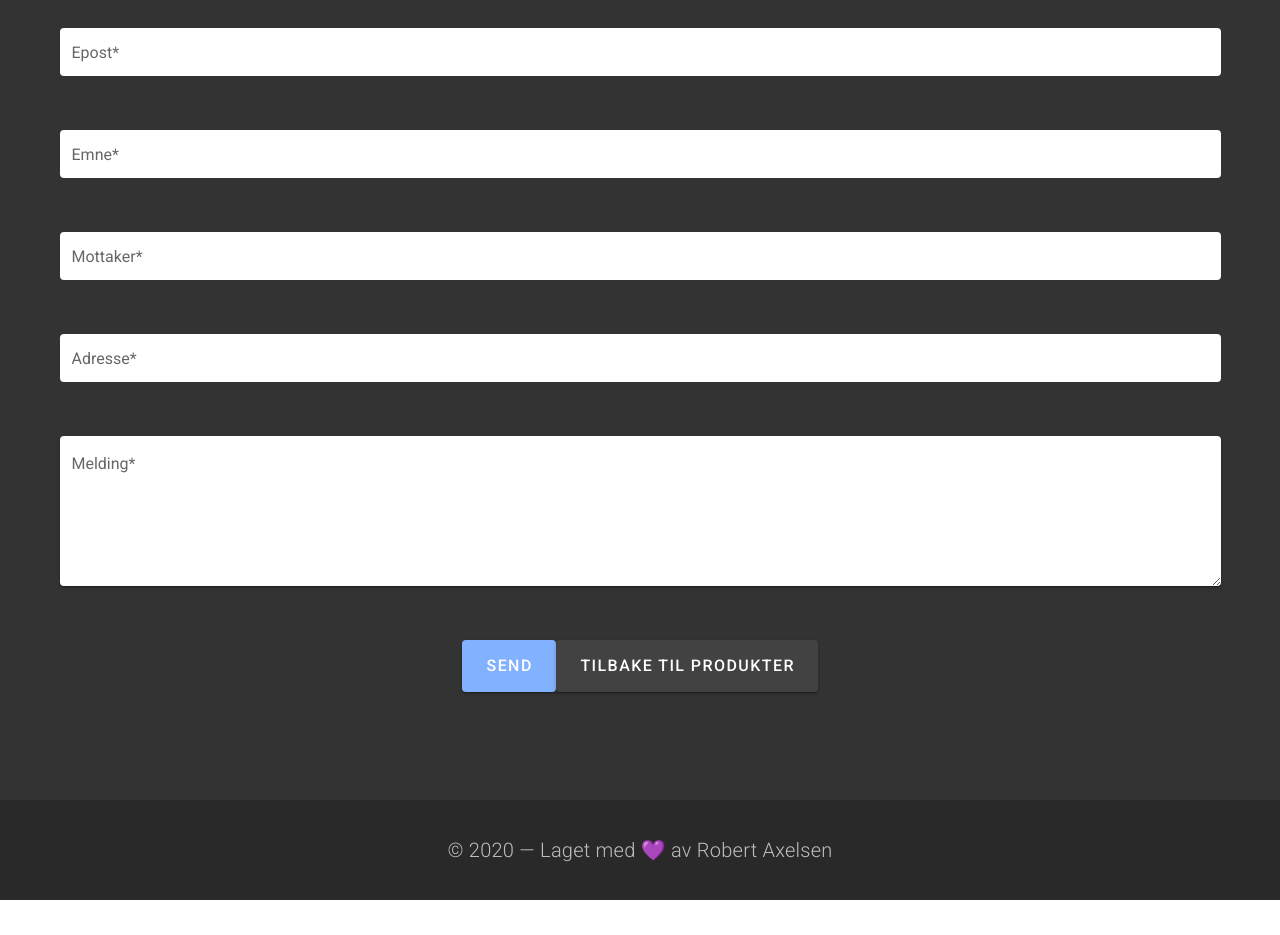
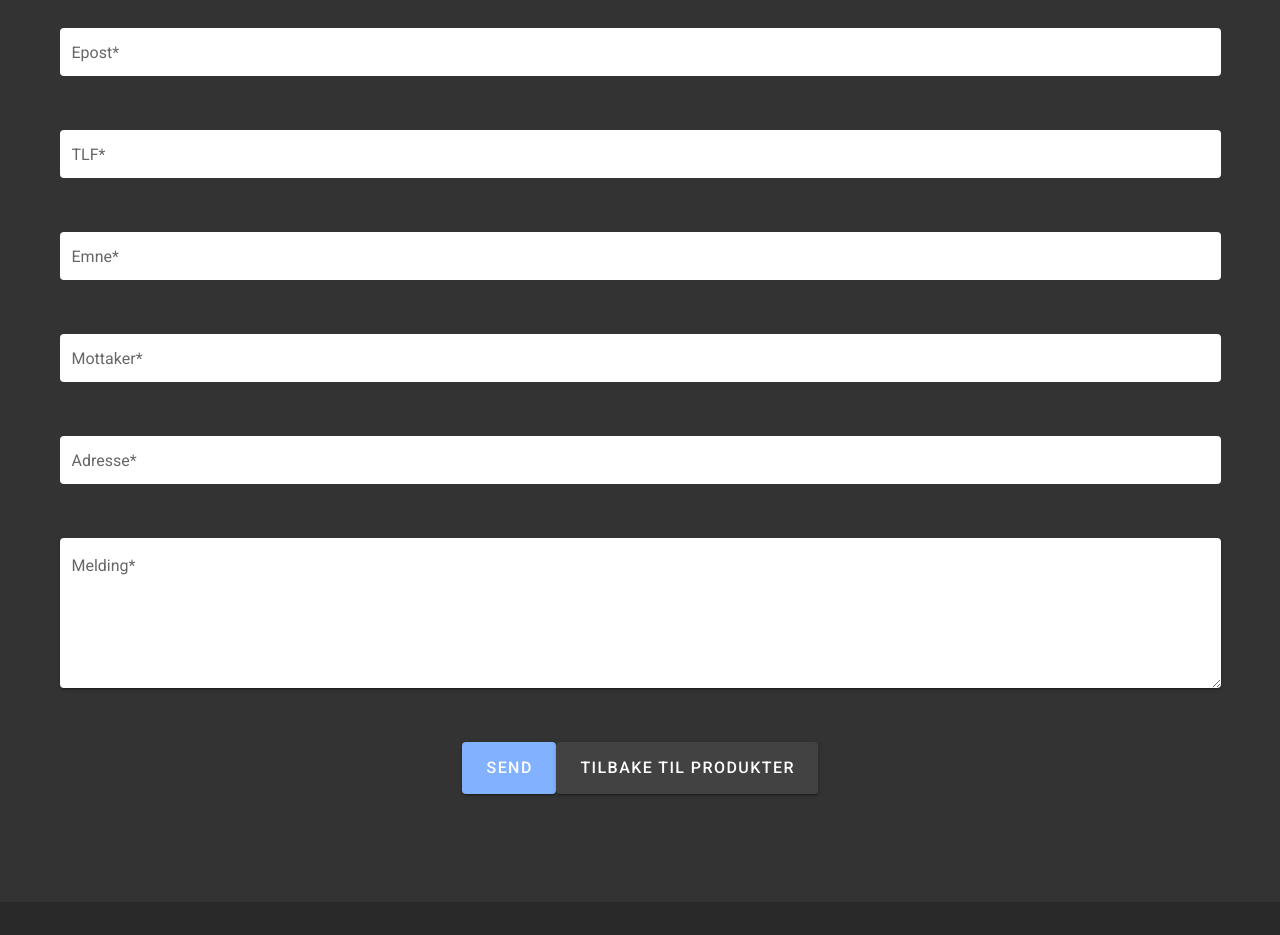
Before and after one commit to vedum-minishop/vedum-hjemmeside, a Nuxt app: page / in a window 1280 px wide. Shown: the part 8400-9335 px from the top of the page. Before the commit the page ends 9300 px from the top, so only its background shows below. Built offline with nearby package versions, Linux system fonts and the light colour scheme.

Commit message:
add telephone field in form

```diff
--- a/pages/index.vue
+++ b/pages/index.vue
@@ -206,6 +206,17 @@
 
                 <v-col cols="12">
                   <v-text-field
+                    name="telefon"
+                    type="tel"
+                    v-model="telefon"
+                    flat
+                    label="TLF*"
+                    solo
+                  ></v-text-field>
+                </v-col>
+
+                <v-col cols="12">
+                  <v-text-field
                     name="emne"
                     type="text"
                     v-model="emne"
@@ -286,6 +297,7 @@
         valid: true,
         navn: "",
         epost: "",
+        telefon: "",
         emne: "",
         mottaker: "",
         adresse: "",
```
